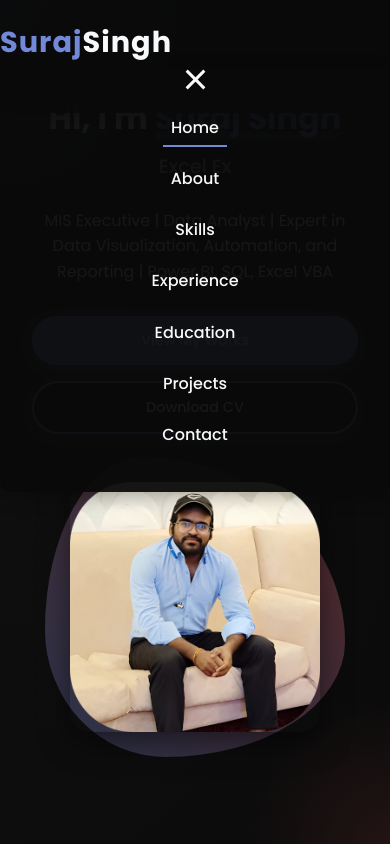
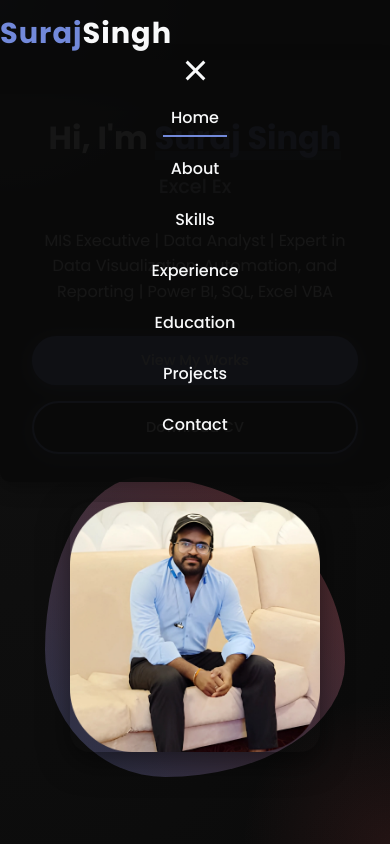
Before and after one commit to Code-With-Suraj/Code-With-Suraj.github.io, a plain HTML site: page index.html in a window 390 px wide. Both pictures are taken after a click on the element 195 px from the left and 79 px from the top of the page. Shown: the top 844 px of the page. Drawn offline with nearby package versions, Linux system fonts and the light colour scheme.

Commit message:
Updated CSS

```diff
--- a/style.css
+++ b/style.css
@@ -1021,6 +1021,14 @@ footer {
 }
 
 @media screen and (max-width: 768px) {
+    header {
+        padding: 0.6rem 0;
+    }
+
+    #home {
+        padding-top: 120px;
+    }
+
     .nav-links {
         position: fixed;
         top: -100%;
@@ -1036,7 +1044,7 @@ footer {
     }
 
     .nav-links.active {
-        top: 70px;
+        top: 60px;
     }
 
     .nav-links li {
```
